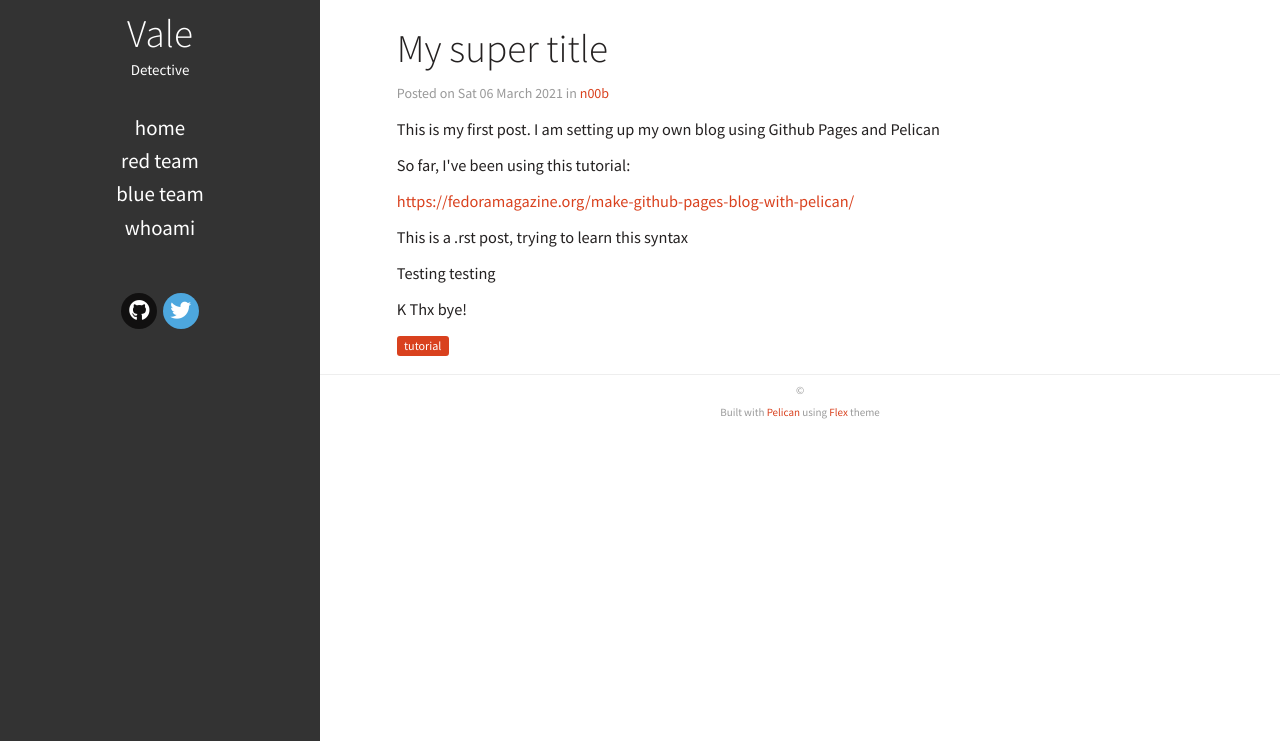
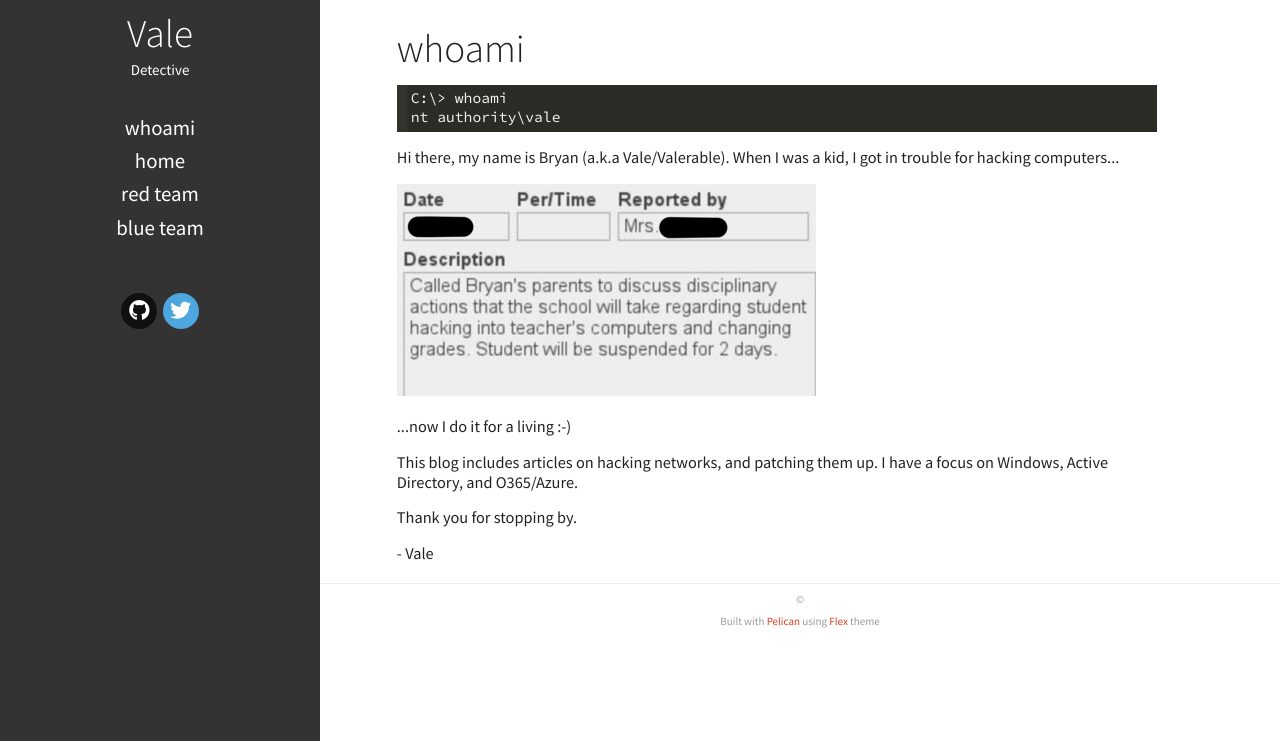
Before and after one commit to bvalarezo/bvalarezo.github.io, a plain HTML site: page pages/whoami.html in a window 1280 px wide. Shown: the part 59-800 px from the top of the page. Drawn offline with Linux system fonts and the light colour scheme.

Commit message:
Deleted test post and added about page

```diff
--- a/my-super-post.html
+++ b/pages/whoami.html
@@ -39,25 +39,19 @@
     <!-- Microsoft EDGE -->
     <meta name="msapplication-TileColor" content="#0E1E3D">
 
-<meta name="author" content="Vale" />
-<meta name="description" content="First Test post" />
-<meta name="keywords" content="tutorial">
+    <meta name="author" content="Bryan Vale" />
+    <meta name="description" content="My personal entries on computers, cybersecurity, and being a penetration tester." />
+<meta property="og:site_name" content=""/>
+<meta property="og:type" content="blog"/>
+<meta property="og:title" content=""/>
+<meta property="og:description" content="My personal entries on computers, cybersecurity, and being a penetration tester."/>
+<meta property="og:locale" content="en_US"/>
+<meta property="og:url" content=""/>
+<meta property="og:image" content="logo.png">
 
 
-<meta property="og:site_name" content=""/>
-<meta property="og:title" content="My super title"/>
-<meta property="og:description" content="First Test post"/>
-<meta property="og:locale" content="en_US"/>
-<meta property="og:url" content="/my-super-post.html"/>
-<meta property="og:type" content="article"/>
-<meta property="article:published_time" content="2021-03-06 18:00:00-05:00"/>
-<meta property="article:modified_time" content=""/>
-<meta property="article:author" content="/author/vale.html">
-<meta property="article:section" content="n00b"/>
-<meta property="article:tag" content="tutorial"/>
-<meta property="og:image" content="logo.png">
 
-  <title> &ndash; My super title</title>
+  <title> &ndash; whoami</title>
 
 </head>
 <body class="light-theme">
@@ -77,6 +71,12 @@
         <ul class="list">
 
 
+              <li>
+                <a target="_self"
+                   href="/pages/whoami.html#whoami">
+                  whoami
+                </a>
+              </li>
 
             <li>
               <a target="_self" href="" >Home</a>
@@ -86,12 +86,6 @@
             </li>
             <li>
               <a target="_self" href="" >Blue Team</a>
-            </li>
-            <li>
-              <a target="_self" href="" >whoami</a>
-            </li>
-            <li>
-              <a target="_self" href="" ></a>
             </li>
         </ul>
       </nav>
@@ -126,33 +120,20 @@
 <article class="single">
   <header>
 
-    <h1 id="my-super-post">My super title</h1>
-    <p>
-      Posted on Sat 06 March 2021 in <a href="/category/n00b.html">n00b</a>
-
-    </p>
+    <h1 id="whoami">whoami</h1>
   </header>
+  <div>
+<div class="highlight"><pre><span></span>C:\&gt; whoami
+nt authority\vale
+</pre></div>
 
 
-  <div>
-    <p>This is my first post. I am setting up my own blog using Github Pages and Pelican</p>
-<p>So far, I've been using this tutorial:</p>
-<p><a class="reference external" href="https://fedoramagazine.org/make-github-pages-blog-with-pelican/">https://fedoramagazine.org/make-github-pages-blog-with-pelican/</a></p>
-<p>This is a .rst post, trying to learn this syntax</p>
-<p>Testing testing</p>
-<p>K Thx bye!</p>
-
-  </div>
-  <div class="tag-cloud">
-    <p>
-      <a href="/tag/tutorial.html">tutorial</a>
-    </p>
-  </div>
-
-
-
-
-
+<p>Hi there, my name is Bryan (a.k.a Vale/Valerable).  When I was a kid, I got in trouble for hacking computers... </p>
+<p><img alt="Suspended" src="../images/suspended.jpg"></p>
+<p>...now I do it for a living :-)</p>
+<p>This blog includes articles on hacking networks, and patching them up. I have a focus on Windows, Active Directory, and O365/Azure. </p>
+<p>Thank you for stopping by.</p>
+<p>- Vale</p>  </div>
 </article>
 
     <footer>
```
Also changed, not shown: archives.html (+6 -11 lines), author/vale.html (+8 -8 lines), authors.html (+6 -7 lines), categories.html (+6 -9 lines), category/n00b.html (+8 -8 lines), index.html (+6 -25 lines), tag/tutorial.html (+8 -8 lines), tags.html (+7 -8 lines), images/suspended.jpg (added).
